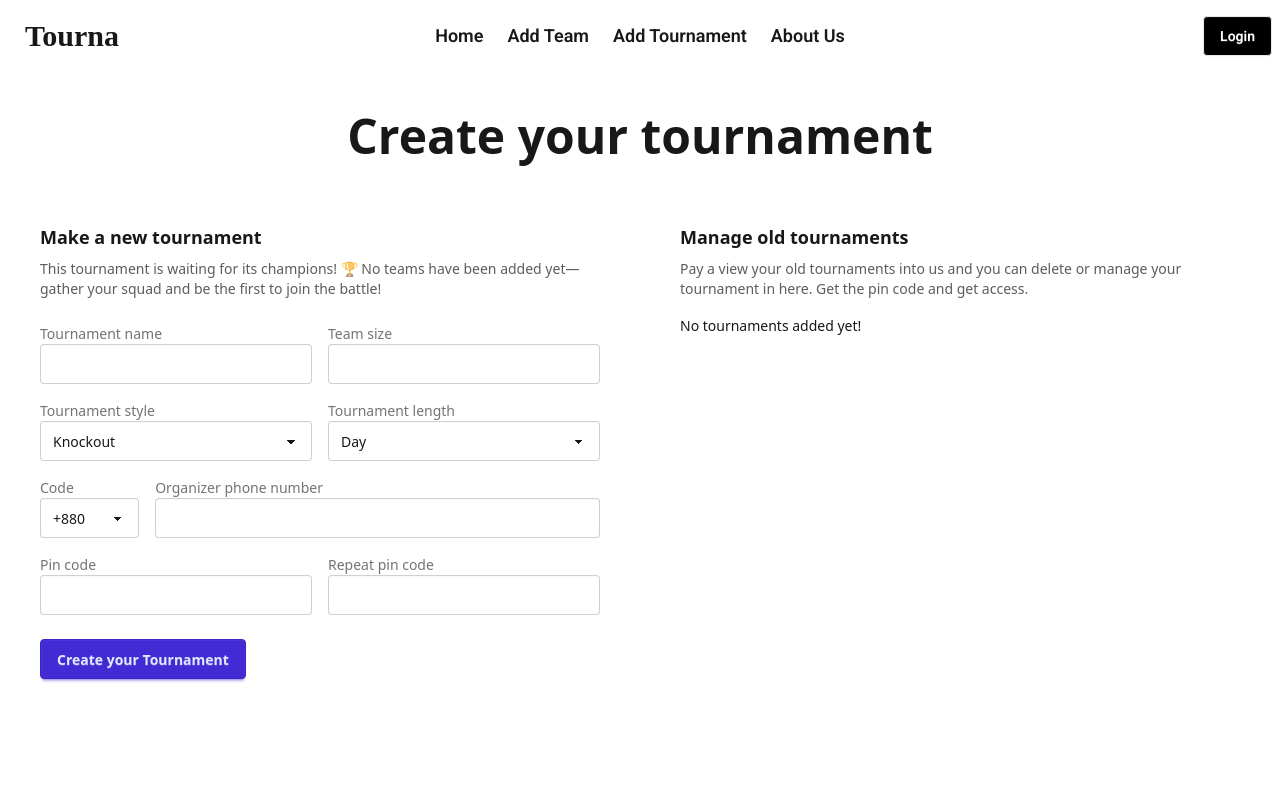
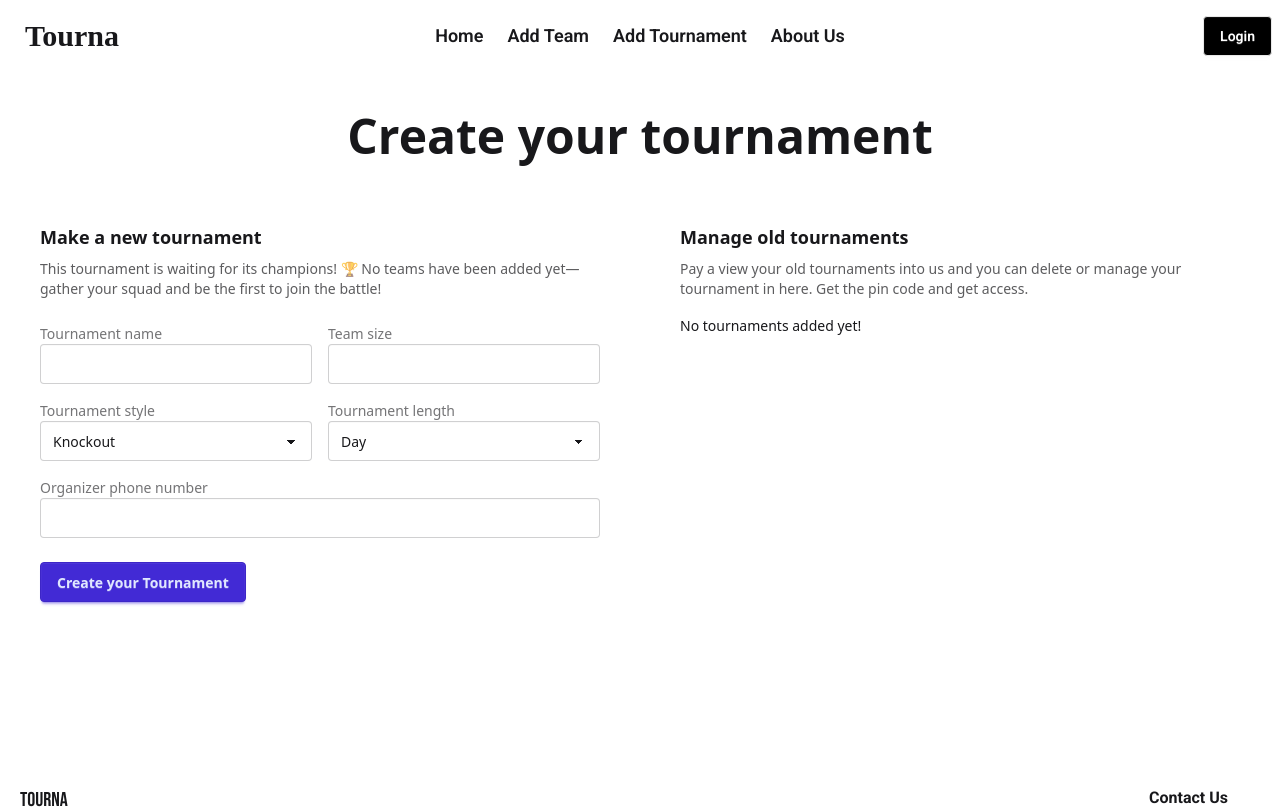
Before and after one commit to ii-shimul/project-tourna, a React (Vite) app: page /add-tournament in a window 1280 px wide. Shown: the top 809 px of the page. Built offline with nearby package versions, Linux system fonts and the light colour scheme; a web font is replaced by a local one.

Commit message:
cleared some garbage

```diff
--- a/src/pages/Tournament/Add.jsx
+++ b/src/pages/Tournament/Add.jsx
@@ -51,7 +51,7 @@ export default function CreateTournamentPage() {
                     <input
                       type="text"
                       className={`input input-bordered w-full`}
-                      {...register("tournamentName", {
+                      {...register("name", {
                         required: "Name is required",
                         minLength: 3,
                       })}
@@ -108,65 +108,19 @@ export default function CreateTournamentPage() {
                     </select>
                   </label>
                 </div>
-
-                <div className="grid grid-cols-5 gap-2 md:gap-4">
-                  <label className="form-control col-span-2 sm:col-span-1">
-                    <div className="label">
-                      <span className="label-text">Code</span>
-                    </div>
-                    <select
-                      className="select select-bordered"
-                      {...register("phoneCountry")}
-                    >
-                      <option>+880</option>
-                      <option>+1</option>
-                      <option>+44</option>
-                      <option>+61</option>
-                    </select>
-                  </label>
-
-                  <label className="form-control col-span-3 sm:col-span-4">
+                <label className="form-control">
                   <div className="label">
                     <span className="label-text">Organizer phone number</span>
                   </div>
                   <input
                     type="tel"
-                      className={"input input-bordered w-full"}
+                    className={"input input-bordered w-full mb-4"}
                     {...register("phoneNumber", {
                       required: "Phone is required",
                       minLength: { value: 6, message: "Too short" },
                     })}
                   />
                 </label>
-                </div>
-
-                <div className="grid grid-cols-1 md:grid-cols-2 gap-4">
-                  <label className="form-control w-full">
-                    <div className="label">
-                      <span className="label-text">Pin code</span>
-                    </div>
-                    <input
-                      type="password"
-                      className={`input input-bordered w-full`}
-                      {...register("pin", {
-                        required: "Pin is required",
-                        minLength: { value: 4, message: "Min 4 digits" },
-                      })}
-                    />
-                  </label>
-                  <label className="form-control w-full">
-                    <div className="label">
-                      <span className="label-text">Repeat pin code</span>
-                    </div>
-                    <input
-                      type="password"
-                      className={`input input-bordered w-full`}
-                      {...register("pinRepeat", {
-                        required: "Please repeat the pin",
-                      })}
-                    />
-                  </label>
-                </div>
 
                 <div className="pt-2">
                   <button
```
Lines whose indentation alone changed are shown as unchanged.
